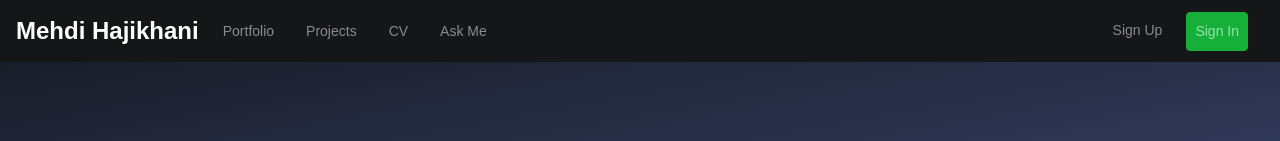
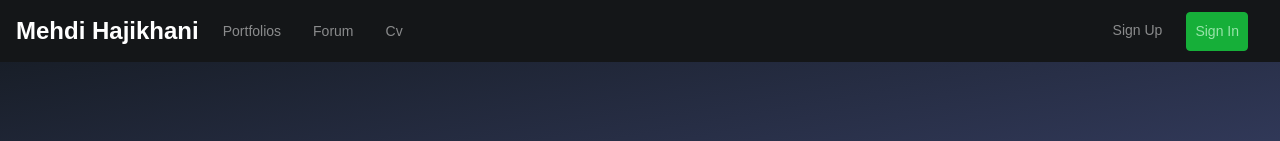
Before and after one commit to mhaji007/GraphQLPortfolio, a Next.js app: page / in a window 1280 px wide. Shown: the top 141 px of the page. Built offline with nearby package versions, Linux system fonts and the light colour scheme.

Commit message:
Refactor nav bar with react-bootstrap

```diff
--- a/components/shared/Navbar.js
+++ b/components/shared/Navbar.js
@@ -1,41 +1,36 @@
-import React from 'react'
+import { Navbar, NavDropdown, Nav } from 'react-bootstrap';
 
- function Navbar() {
+const AppNavbar = () => {
+
   return (
     <div className="navbar-wrapper">
-      <nav className="navbar navbar-expand-lg navbar-dark fj-mw9">
-        <a className="navbar-brand mr-3 font-weight-bold" href="#">Mehdi Hajikhani</a>
-        <button className="navbar-toggler" type="button" data-toggle="collapse" data-target="#navbarSupportedContent" aria-controls="navbarSupportedContent" aria-expanded="false" aria-label="Toggle navigation">
-          <span className="navbar-toggler-icon"></span>
-        </button>
-
-        <div className="collapse navbar-collapse" id="navbarSupportedContent">
-          <ul className="navbar-nav">
-            <li className="nav-item mr-3">
-              <a className="nav-link" href="#">Portfolio</a>
-            </li>
-            <li className="nav-item mr-3">
-              <a className="nav-link" href="#">Projects</a>
-            </li>
-            <li className="nav-item mr-3">
-              <a className="nav-link" href="#">CV</a>
-            </li>
-            <li className="nav-item mr-3">
-              <a className="nav-link" href="#">Ask Me</a>
-            </li>
-          </ul>
-          <ul className="navbar-nav ml-auto">
-            <li className="nav-item mr-3">
-              <a className="nav-link" href="#">Sign Up</a>
-            </li>
-            <li className="nav-item mr-3">
-              <a className="nav-link btn btn-success bg-green-2 bright" href="#">Sign In</a>
-            </li>
-          </ul>
-        </div>
-      </nav>
+        <Navbar expand="lg" className="navbar-dark fj-mw9">
+          <Navbar.Brand className="mr-3 font-weight-bold" href="#">Mehdi Hajikhani</Navbar.Brand>
+          <Navbar.Toggle />
+          <Navbar.Collapse>
+            <Nav className="mr-auto">
+              <Nav.Link href="#" className="mr-3">
+                Portfolios
+              </Nav.Link>
+              <Nav.Link href="#" className="mr-3">
+                Forum
+              </Nav.Link>
+              <Nav.Link href="#" className="mr-3">
+                Cv
+              </Nav.Link>
+            </Nav>
+            <Nav>
+              <Nav.Link href="#" className="mr-3">
+                Sign Up
+              </Nav.Link>
+              <Nav.Link href="#" className="mr-3 btn btn-success bg-green-2 bright">
+                Sign In
+              </Nav.Link>
+            </Nav>
+          </Navbar.Collapse>
+      </Navbar>
     </div>
   )
 }
 
-export default Navbar;
+export default AppNavbar;
--- a/package.json
+++ b/package.json
@@ -13,6 +13,7 @@
     "next": "9.5.0",
     "node-sass": "^4.14.1",
     "react": "16.13.1",
+    "react-bootstrap": "^1.0.0-beta.16",
     "react-dom": "16.13.1"
   }
 }
```
Also changed, not shown: 1 other file (tests, documents, lock files or other folders).
